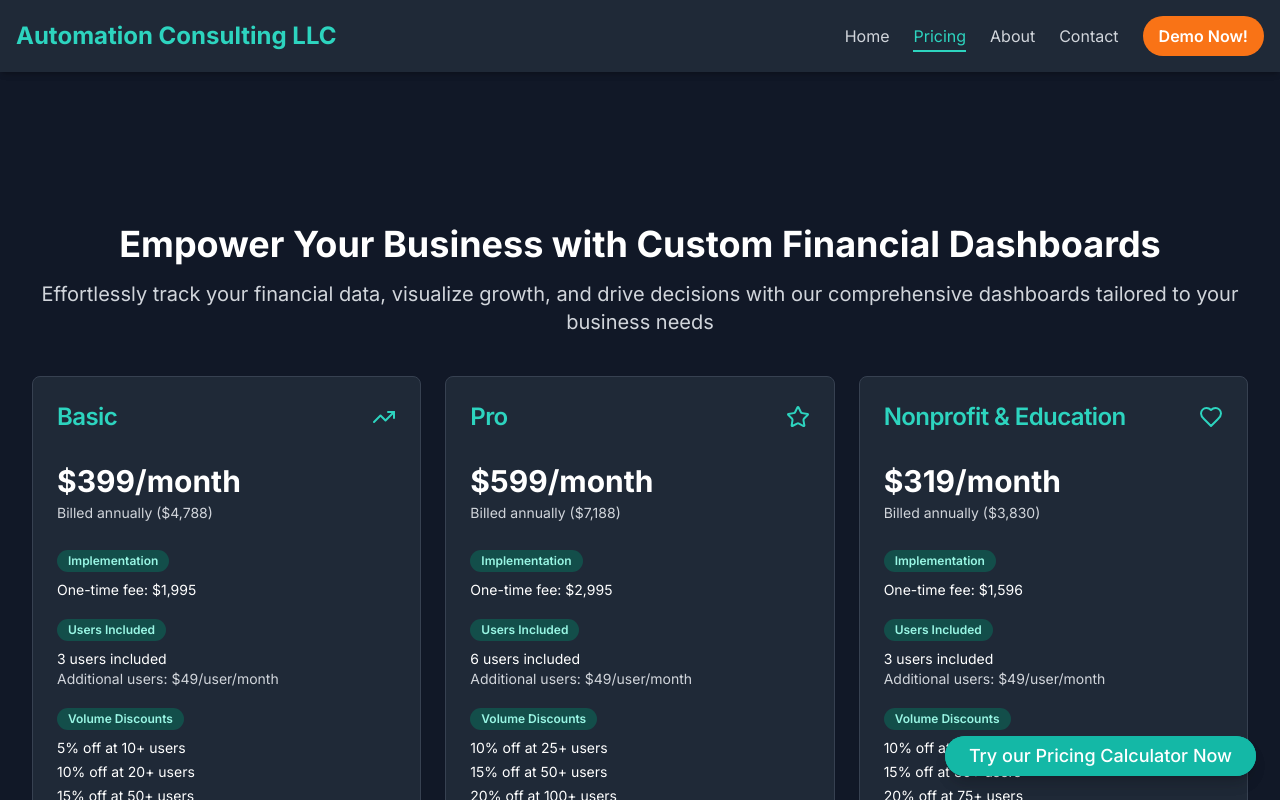
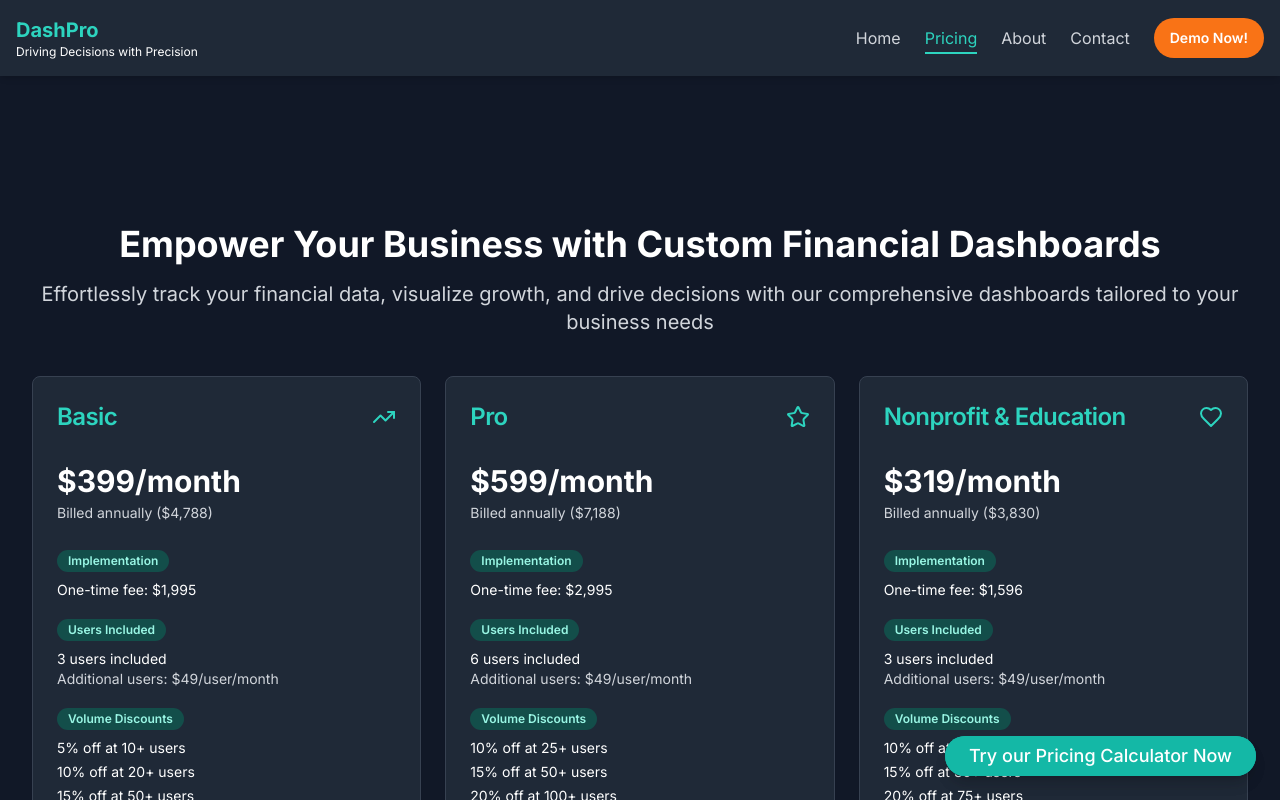
Before and after one commit to Hayleeulrey/SOUL-PATH-NUMEROLOGY, a Next.js app: page /pricing in a window 1280 px wide. Shown: the top 800 px of the page. Built offline with nearby package versions, Linux system fonts and the light colour scheme.

Commit message:
DashPro Changes

```diff
--- a/app/home/page.tsx
+++ b/app/home/page.tsx
@@ -22,10 +22,10 @@ export default function Home() {
         {/* Hero Section */}
         <section className="py-20 text-center">
           <h1 className="text-5xl font-bold mb-6 text-teal-400">
-            Empower Your Business with Custom Financial Dashboards
+          Financial and operations dashboards for the discerning professionals
           </h1>
           <p className="text-xl mb-12 max-w-3xl mx-auto">
-            Automation Consulting LLC provides tailored financial solutions to drive your business forward. Make data-driven decisions with ease and efficiency.
+            DashPro provides tailored financial and operational solutions to drive your business forward. Make data-driven decisions with ease and efficiency.
           </p>
           <div className="flex justify-center space-x-4">
             <Button
--- a/app/page.tsx
+++ b/app/page.tsx
@@ -15,10 +15,10 @@ export default function Home() {
       {/* Hero Section */}
       <section className="py-20 text-center">
         <h1 className="text-5xl font-bold mb-6 text-teal-400">
-          Empower Your Business with Custom Financial Dashboards
+        Financial and operational dashboards for the discerning professionals
         </h1>
         <p className="text-xl mb-12 max-w-3xl mx-auto text-gray-300">
-          Automation Consulting LLC provides tailored financial solutions to drive your business forward. Make data-driven decisions with ease and efficiency.
+        DashPro provides tailored financial and operational solutions to drive your business forward. Make data-informed decisions with ease and efficiency.
         </p>
         <div className="flex justify-center space-x-4">
           <Button
@@ -64,7 +64,7 @@ export default function Home() {
 
       {/* CTA Section */}
       <section className="py-20 text-center">
-        <h2 className="text-3xl font-bold mb-6 text-teal-400">Ready to Transform Your Financial Insights?</h2>
+        <h2 className="text-3xl font-bold mb-6 text-teal-400">Ready to Transform Your Financial & Operational Insights?</h2>
         <p className="text-xl mb-8 text-gray-300">
           Join the growing number of businesses leveraging our custom financial dashboards.
         </p>
--- a/app/pricing/page.tsx
+++ b/app/pricing/page.tsx
@@ -6,41 +6,6 @@ import { FloatingCalculatorButton } from "@/components/pricing-page/floating-cal
 export default function PricingPage() {
     return (
       <div className="min-h-screen bg-gray-900 text-gray-100">
-      <header className="fixed top-0 left-0 right-0 bg-gray-800 shadow-md z-50">
-        <div className="container mx-auto px-4 py-4">
-          <div className="flex justify-between items-center">
-            <h1 className="text-2xl font-bold text-teal-400">Automation Consulting LLC</h1>
-            <nav className="flex items-center">
-              <ul className="flex space-x-6 mr-6">
-                <li>
-                  <Link href="/" className="text-gray-300 hover:text-teal-400 transition-colors">
-                    Home
-                  </Link>
-                </li>
-                <li>
-                  <Link href="/pricing" className="text-teal-400 border-b-2 border-teal-400 pb-1">
-                    Pricing
-                  </Link>
-                </li>
-                <li>
-                  <Link href="/about" className="text-gray-300 hover:text-teal-400 transition-colors">
-                    About
-                  </Link>
-                </li>
-                <li>
-                  <Link href="/contact" className="text-gray-300 hover:text-teal-400 transition-colors">
-                    Contact
-                  </Link>
-                </li>
-              </ul>
-              <button className="bg-orange-500 hover:bg-orange-600 text-white font-semibold py-2 px-4 rounded-full transition-colors duration-300 transform hover:scale-105">
-                Demo Now!
-              </button>
-            </nav>
-          </div>
-        </div>
-      </header>
-
         <main className="container mx-auto py-20 px-4">
           <div className="space-y-20">
             <PricingTable />
--- a/components/shared/footer.tsx
+++ b/components/shared/footer.tsx
@@ -6,8 +6,8 @@ export function Footer() {
       <div className="container mx-auto px-4">
         <div className="flex flex-col md:flex-row justify-between items-center">
           <div className="mb-4 md:mb-0">
-            <h2 className="text-2xl font-bold text-teal-400">Automation Consulting LLC</h2>
-            <p>Empowering businesses through custom financial dashboards</p>
+            <h2 className="text-2xl font-bold text-teal-400">DashPro</h2>
+            <p>Empowering businesses through custom financial and operational dashboards</p>
           </div>
           <div>
             <ul className="flex space-x-4">
@@ -18,7 +18,7 @@ export function Footer() {
           </div>
         </div>
         <div className="mt-8 text-center">
-          <p>&copy; 2025 Automation Consulting LLC. All rights reserved.</p>
+          <p>&copy; 2025 DashPro All rights reserved.</p>
         </div>
       </div>
     </footer>
--- a/components/shared/header.tsx
+++ b/components/shared/header.tsx
@@ -17,8 +17,9 @@ export function Header() {
     <header className="fixed top-0 left-0 right-0 bg-gray-800 shadow-md z-50">
       <div className="container mx-auto px-4 py-4">
         <div className="flex justify-between items-center">
-          <Link href="/" className="text-2xl font-bold text-teal-400">
-            Automation Consulting LLC
+          <Link href="/" className="flex flex-col items-start">
+            <span className="text-xl font-bold text-teal-400">DashPro</span>
+            <span className="text-xs text-white">Driving Decisions with Precision</span>
           </Link>
           <nav className="flex items-center">
             <ul className="flex space-x-6 mr-6">
--- a/package.json
+++ b/package.json
@@ -1,5 +1,5 @@
 {
-  "name": "automation-consulting-webpage",
+  "name": "dashpro-webpage",
   "version": "0.1.0",
   "private": true,
   "scripts": {
```
Lines whose indentation alone changed are shown as unchanged.
